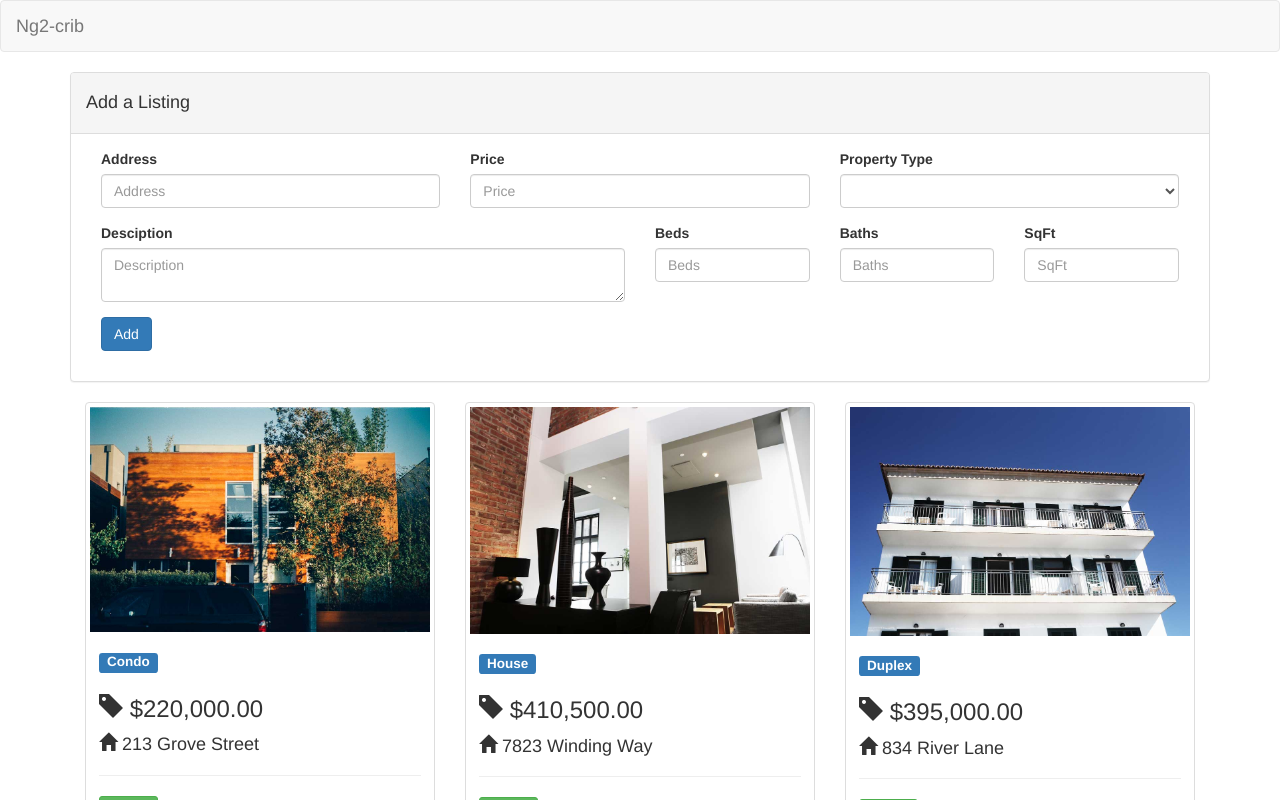
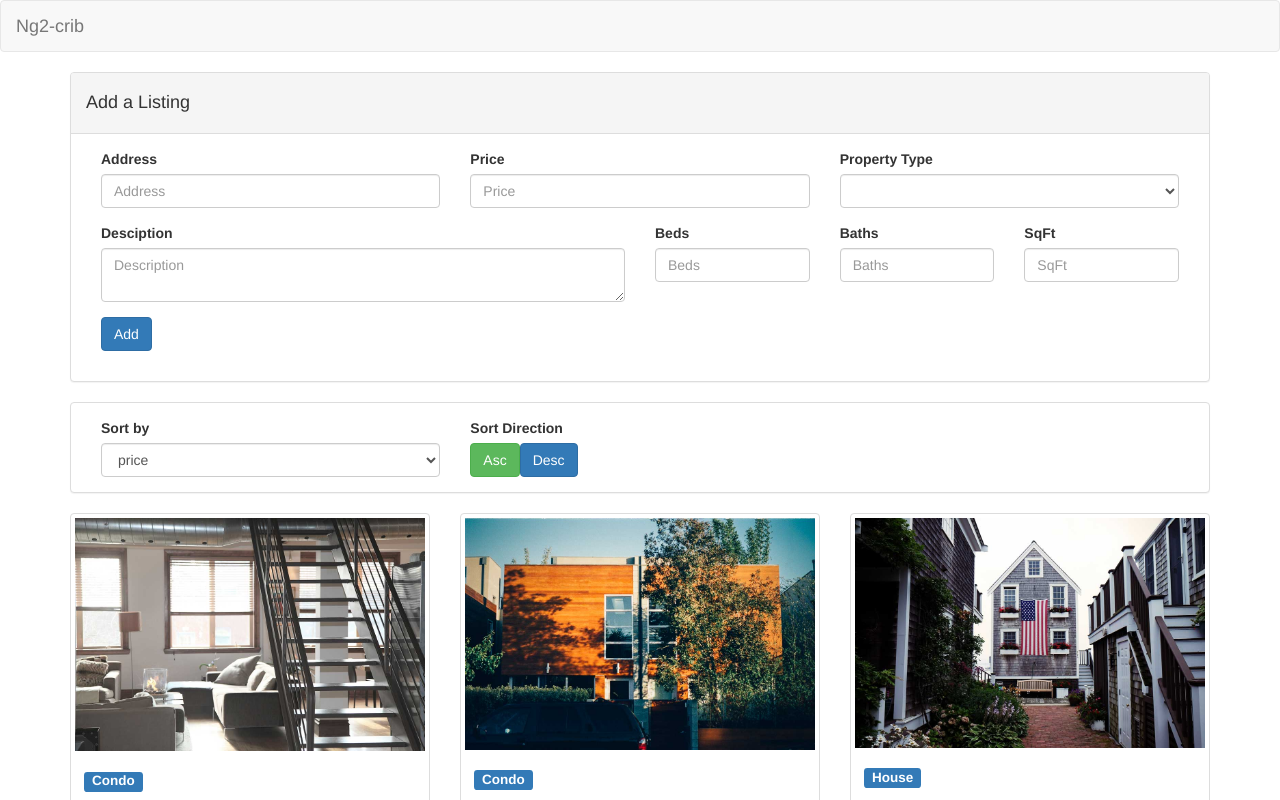
Before and after one commit to bezael/ngRealState, an Angular app: page / in a window 1280 px wide. Shown: the top 800 px of the page. Built offline with nearby package versions, Linux system fonts and the light colour scheme.

Commit message:
Add utilService

```diff
--- a/src/app/components/crib-listing/crib-listing.component.html
+++ b/src/app/components/crib-listing/crib-listing.component.html
@@ -1,3 +1,37 @@
-<div *ngFor="let crib of cribs">
-  <app-crib-card [crib]="crib" class="col-sm-4"></app-crib-card>
+<div class="row">
+  <div class="col-sm-12">
+    <div class="panel panel-default">
+      <div class="panel-body">
+        <div class="col-sm-4">
+          <label for="sort" class="">
+            Sort by
+          </label>
+          <select name="sort-field" id="sort-field" class="form-control" [(ngModel)]="sortField">
+            <option *ngFor="let field of sortFields">
+              {{field}}
+              <!-- {{ utilService.capitalize(field) }} -->
+            </option>>
+          </select>
+        </div>
+        <div class="col-sm-4">
+          <label for="sort-direction" class="">Sort Direction</label>
+          <div>
+            <button
+              class="btn btn-primary"
+              [ngClass]="{'btn-success': sortDirection == 'asc'}"
+              (click)="sortDirection = 'asc'">Asc
+            </button>
+            <button
+              class="btn btn-primary"
+              [ngClass]="{'btn-success': sortDirection == 'desc'}"
+              (click)="sortDirection = 'desc'">Desc
+            </button>
+          </div>
+        </div>
+      </div>
+    </div>
+  </div>
+  <div *ngFor="let crib of cribs | sortBy: [sortField, sortDirection]">
+    <app-crib-card [crib]="crib" class="col-sm-4"></app-crib-card>
+  </div>
 </div>
--- a/src/app/components/crib-listing/crib-listing.component.ts
+++ b/src/app/components/crib-listing/crib-listing.component.ts
@@ -1,19 +1,25 @@
 import { Component, OnInit } from '@angular/core';
 import { Http } from '@angular/http';
 import { CribsService } from '../../services/cribs.service';
+import { UtilService } from '../../services/util.service';
 
 @Component({
   selector: 'app-crib-listing',
   templateUrl: './crib-listing.component.html',
   styleUrls: ['./crib-listing.component.css']
 })
+
 export class CribListingComponent implements OnInit {
 	cribs: Array <any>;
 	error: string;
+  sortField:string = 'price';
+  sortDirection: string = 'asc';
+  sortFields: Array<string> = ['address', 'area', 'bathrooms', 'bedrooms', 'price', 'type'];
 
   constructor(
     private http:Http,
-    private cribsService:CribsService
+    private cribsService:CribsService,
+    private utilService: UtilService,
   ) { }
 
   ngOnInit() {
--- /dev/null
+++ b/src/app/pipes/sort-by/sort-by.pipe.ts
@@ -0,0 +1,33 @@
+import { Pipe, PipeTransform } from '@angular/core';
+
+@Pipe({
+  name: 'sortBy'
+})
+export class SortByPipe implements PipeTransform {
+
+  transform(array: Array<string>, args?: any): any {
+    if(array){
+    	let sortField = args[0];
+        let sortDirection = args[1];
+        let modifier = 1;
+
+        if(sortDirection === 'desc'){
+            modifier = -1;
+        }
+
+    	array.sort((a: any, b: any)=> {
+
+    		if(a[sortField] < b[sortField]){
+    			return -1 * modifier;
+    		}else if(a[sortField] > b[sortField]){
+    			return 1 * modifier;
+    		}else{
+    			return 0;
+    		}
+
+    	});
+
+    	return array;
+	}
+  }
+}
--- /dev/null
+++ b/src/app/services/util.service.ts
@@ -0,0 +1,12 @@
+import { Injectable } from '@angular/core';
+
+@Injectable()
+export class UtilService {
+
+  constructor() { }
+
+  public capitalize(word):string{
+  	return word.charAt(0).toUpperCase() + word.substring(1);
+  }
+
+}
```
Also changed, not shown: src/app/app.module.ts (+5 -2 lines), 2 other files (tests, documents, lock files or other folders).
